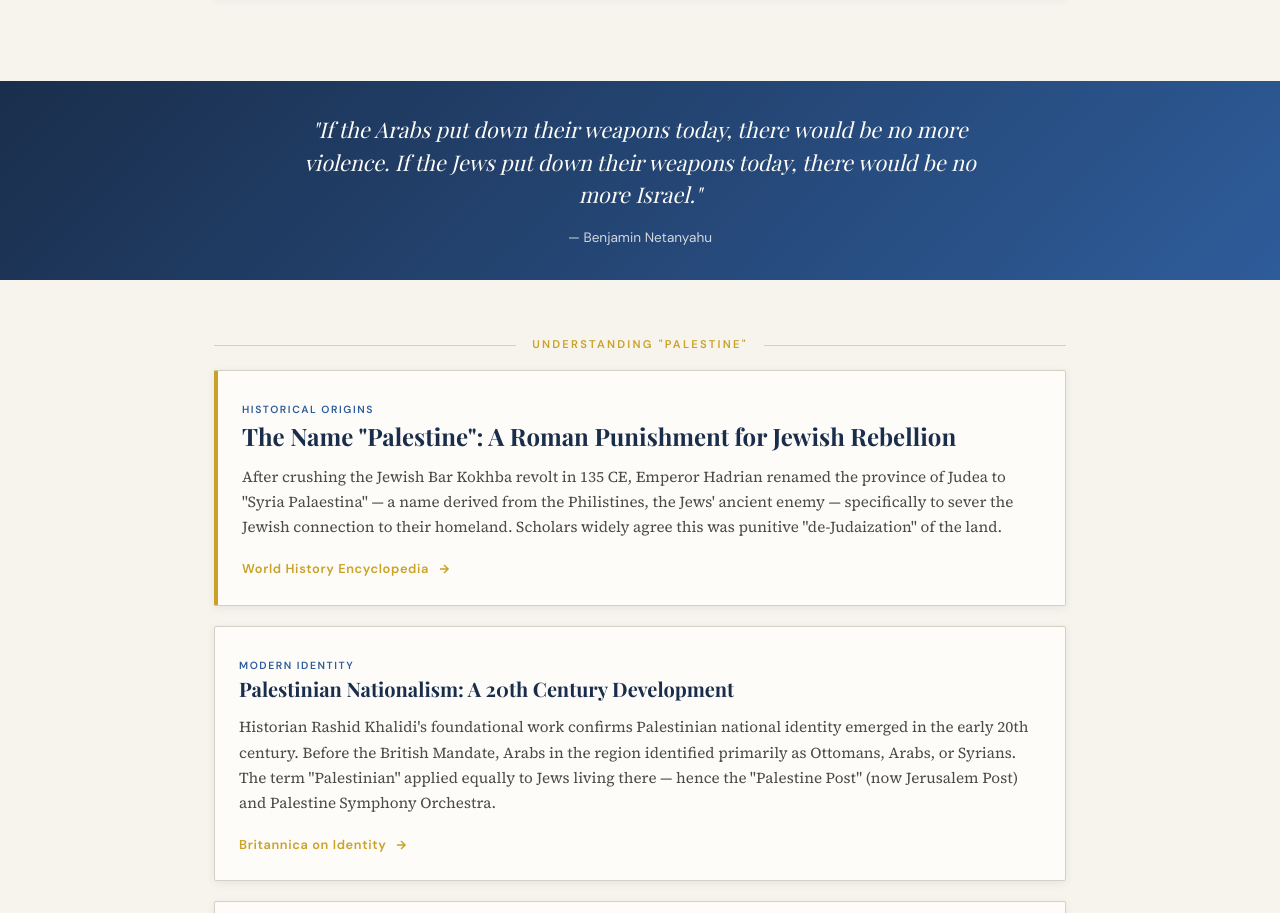
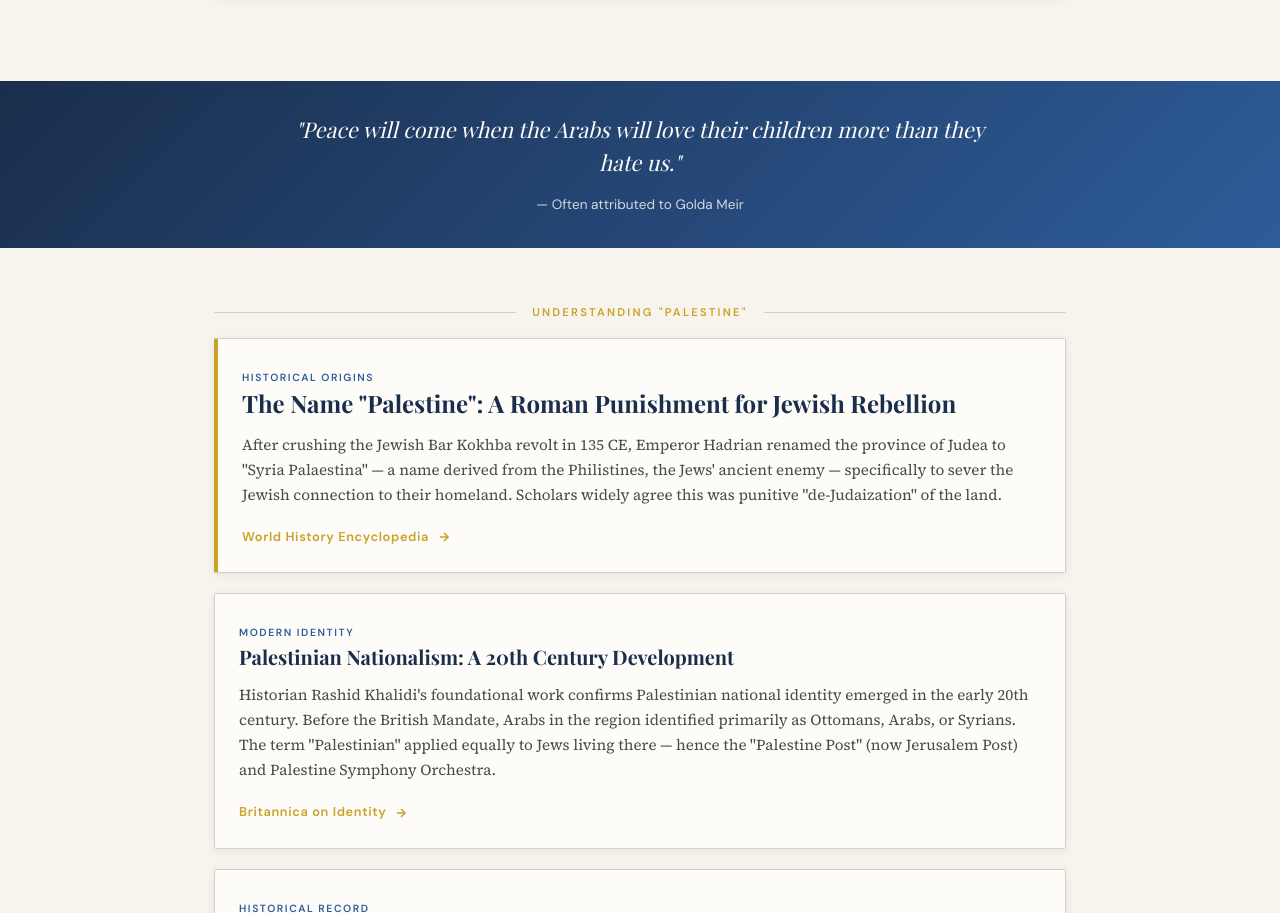
Before and after one commit to LiorShur/Voice-Of-Zion, a plain HTML site: page TheIsraelChronicle.html in a window 1280 px wide. Shown: the part 4421-5334 px from the top of the page. Drawn offline with nearby package versions, Linux system fonts and the light colour scheme.

Commit message:
Update TheIsraelChronicle.html

```diff
--- a/TheIsraelChronicle.html
+++ b/TheIsraelChronicle.html
@@ -1766,8 +1766,8 @@
     </section>
 
     <div class="quote-block" style="background: linear-gradient(135deg, #1A2E4C 0%, #2E5C9A 100%);">
-        <p class="quote-text">"If the Arabs put down their weapons today, there would be no more violence. If the Jews put down their weapons today, there would be no more Israel."</p>
-        <p class="quote-attribution">— Benjamin Netanyahu</p>
+        <p class="quote-text">"Peace will come when the Arabs will love their children more than they hate us."</p>
+        <p class="quote-attribution">— Often attributed to Golda Meir</p>
     </div>
 
     <div class="section-header">
```
